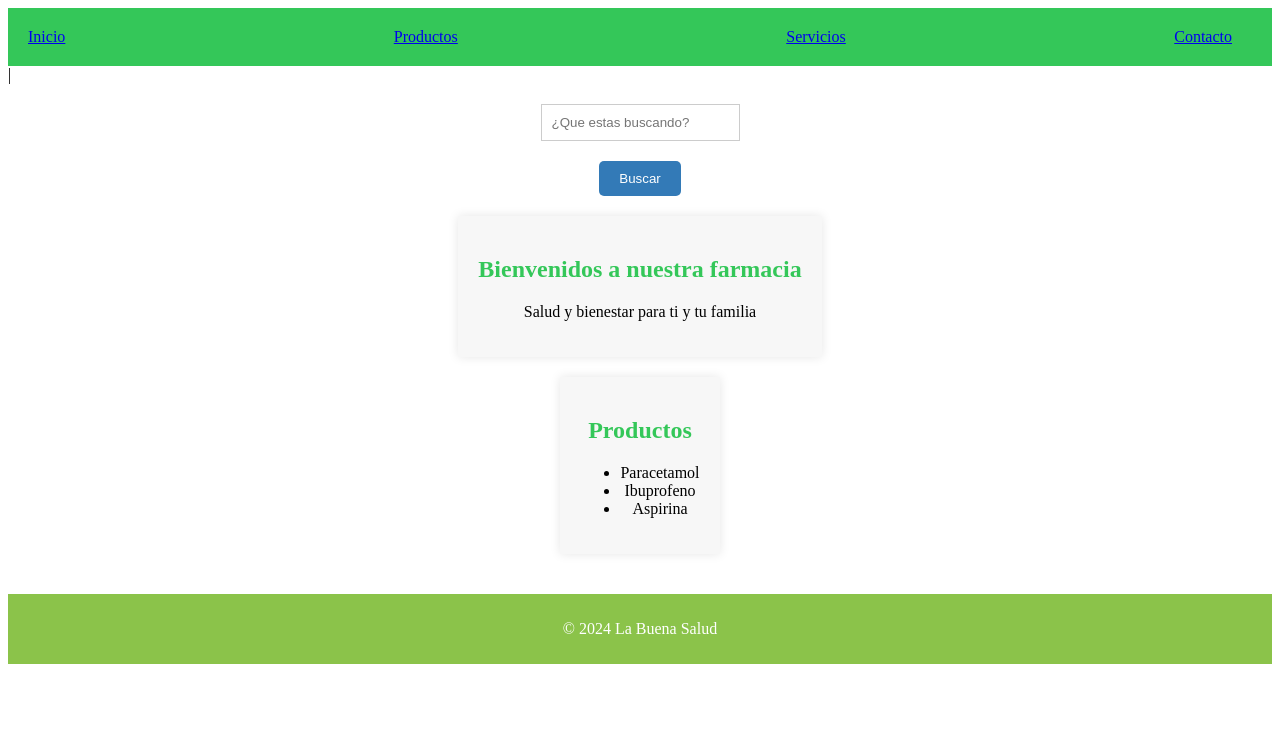
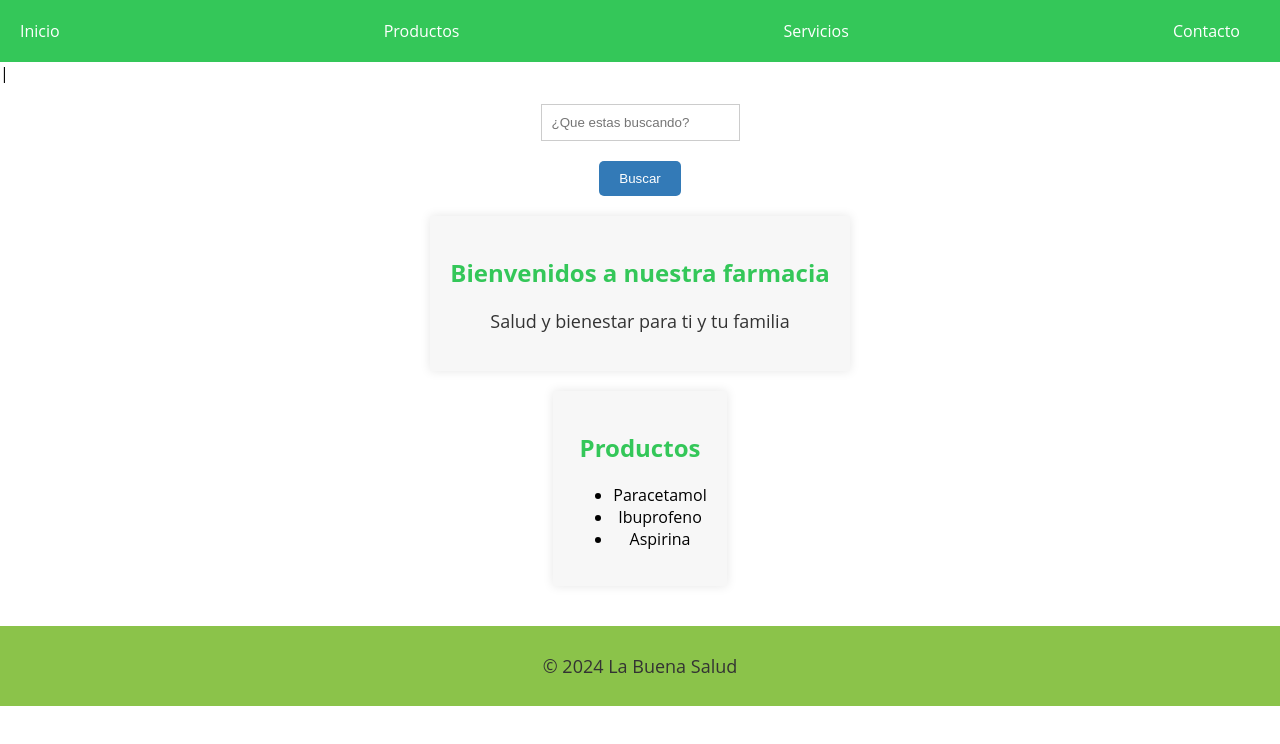
Before and after one commit to Jhonatan-Fernando84/MiPagina, a plain HTML site: page MiPagina/index.html in a window 1280 px wide. Drawn offline with Linux system fonts and the light colour scheme.

Commit message:
Style Se ajustan margenes de body y se alinean texto

```diff
--- a/MiPagina/index.css
+++ b/MiPagina/index.css
@@ -5,6 +5,12 @@
     --background-color: #F7F7F7;
     --text-color: #333;
     --font-family: 'Open Sans', sans-serif;
+}
+
+body {
+    font-family: var(--font-family);
+    margin: 0;
+    padding: 0;
 }
 
 header {
@@ -23,6 +29,11 @@ nav ul {
 
 nav li {
     margin-right: 20px;
+}
+
+nav a {
+    color: #FFFFFF;
+    text-decoration: none;
 }
 
 aside{
@@ -44,6 +55,11 @@ section {
 h1, h2 {
     color: var(--primary-color);
     font-weight: bold;
+}
+
+p {
+    color: var(--text-color);
+    font-size: 18px;
 }
 
 main {
```
